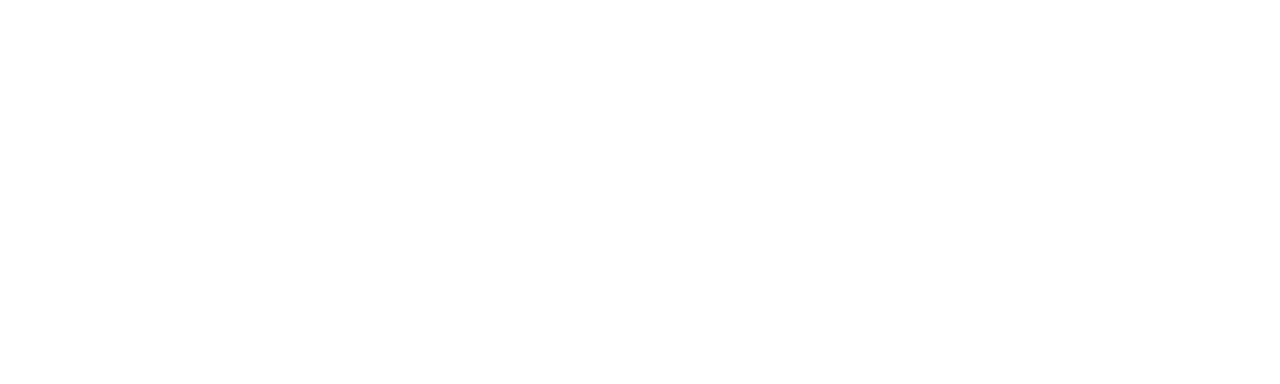
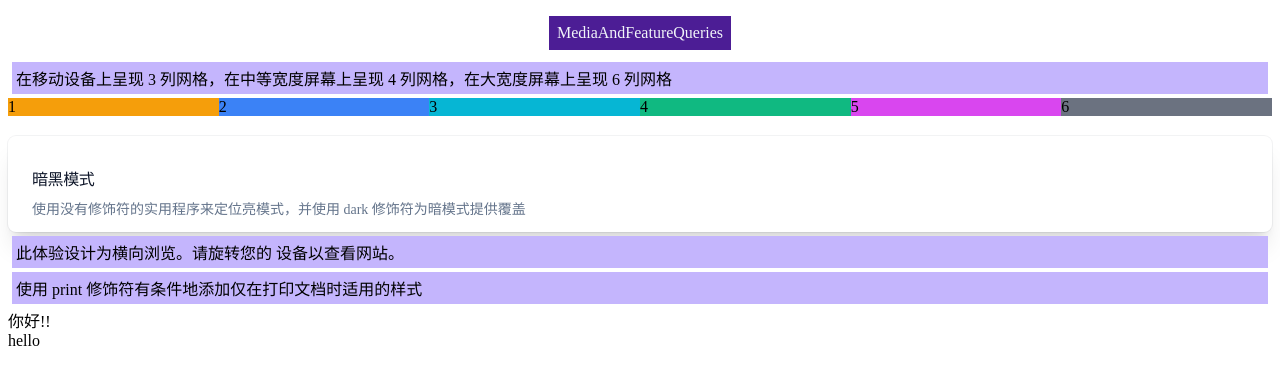
Before and after one commit to yuayuz/tailwindcss-learning, a Vue app: page /MediaAndFeatureQueries in a window 1280 px wide. Before the commit this address had no page. Shown: the top 384 px of the page. Built offline with nearby package versions, Linux system fonts and the light colour scheme.

Commit message:
add `MediaAndFeatureQueries`

```diff
--- a/src/router/index.ts
+++ b/src/router/index.ts
@@ -2,6 +2,7 @@ import { createRouter, createWebHistory } from 'vue-router'
 import Home from '@/views/Home.vue'
 import PseudoClasses from '@/views/coreConcepts/PseudoClasses.vue'
 import PseudoElements from '@/views/coreConcepts/PseudoElements.vue'
+import MediaAndFeatureQueries from '@/views/coreConcepts/MediaAndFeatureQueries.vue'
 
 const router = createRouter({
   history: createWebHistory(import.meta.env.BASE_URL),
@@ -20,6 +21,11 @@ const router = createRouter({
       path: '/PseudoElements',
       name: 'PseudoElements',
       component: PseudoElements
+    },
+    {
+      path: '/MediaAndFeatureQueries',
+      name: 'MediaAndFeatureQueries',
+      component: MediaAndFeatureQueries
     }
   ]
 })
--- a/src/views/Home.vue
+++ b/src/views/Home.vue
@@ -23,6 +23,12 @@ const handleRouter = function (page: string) {
   >
     PseudoElements
   </button>
+  <button
+    @click="handleRouter('MediaAndFeatureQueries')"
+    class="rounded-full bg-violet-500 text-slate-50 hover:bg-violet-800"
+  >
+    MediaAndFeatureQueries
+  </button>
 </template>
 
 <style scoped>
--- /dev/null
+++ b/src/views/coreConcepts/MediaAndFeatureQueries.vue
@@ -0,0 +1,62 @@
+<script setup lang="ts"></script>
+
+<template>
+  <header class="flex w-full items-center justify-center">
+    <h1 class="m-2 w-min bg-violet-900 p-2 text-slate-100">MediaAndFeatureQueries</h1>
+  </header>
+  <!-- 响应断点: 要在特定断点处设置元素的样式，请使用响应式修饰符，如 md 和 lg -->
+  <!-- 这将在移动设备上呈现 3 列网格，在中等宽度屏幕上呈现 4 列网格，在大宽度屏幕上呈现 6 列网格： -->
+
+  <p class="m-1 bg-violet-300 p-1">
+    在移动设备上呈现 3 列网格，在中等宽度屏幕上呈现 4 列网格，在大宽度屏幕上呈现 6 列网格
+  </p>
+  <div class="grid grid-cols-3 md:grid-cols-4 lg:grid-cols-6">
+    <p class="bg-amber-500">1</p>
+    <p class="bg-blue-500">2</p>
+    <p class="bg-cyan-500">3</p>
+    <p class="bg-emerald-500">4</p>
+    <p class="bg-fuchsia-500">5</p>
+    <p class="bg-gray-500">6</p>
+  </div>
+
+  <!--
+  配色方案: 媒体 prefers-color-scheme 查询会告诉您用户选择浅色主题还是深色主题，
+  并且通常在操作系统级别进行配置
+  -->
+  <!-- 使用没有修饰符的实用程序来定位亮模式，并使用 dark 修饰符为暗模式提供覆盖 -->
+  <div
+    class="mt-5 rounded-lg bg-white px-6 py-3 shadow-xl ring-1 ring-slate-900/5 dark:bg-slate-900"
+  >
+    <h3 class="mt-5 text-base font-medium tracking-tight text-slate-900 dark:text-white">
+      暗黑模式
+    </h3>
+    <p class="mt-2 text-sm text-slate-500 dark:text-slate-400">
+      使用没有修饰符的实用程序来定位亮模式，并使用 dark 修饰符为暗模式提供覆盖
+    </p>
+  </div>
+
+  <!-- 视口方向: 当视口处于特定方向时，使用 portrait 和 landscape 修饰符有条件地添加样式 -->
+  <p class="m-1 bg-violet-300 p-1">此体验设计为横向浏览。请旋转您的 设备以查看网站。</p>
+  <div>
+    <div class="portrait:hidden"></div>
+    <div class="landscape:hidden">
+      <p>此体验设计为横向浏览。请旋转您的 设备以查看网站。</p>
+    </div>
+  </div>
+
+  <!-- 打印样式: 使用 print 修饰符有条件地添加仅在打印文档时适用的样式 -->
+  <p class="m-1 bg-violet-300 p-1">使用 print 修饰符有条件地添加仅在打印文档时适用的样式</p>
+  <div>
+    <article class="print:hidden">
+      <h1>你好!!</h1>
+      <p>hello</p>
+    </article>
+    <div class="hidden print:block">Are you seriously trying to print this? It's secret!</div>
+  </div>
+
+  <!-- 支持规则: 根据用户浏览器是否支持某个功能，使用 supports-[...] 修饰符来设置样式。 -->
+</template>
+
+<style scoped>
+@import 'tailwindcss/tailwind.css';
+</style>
```
